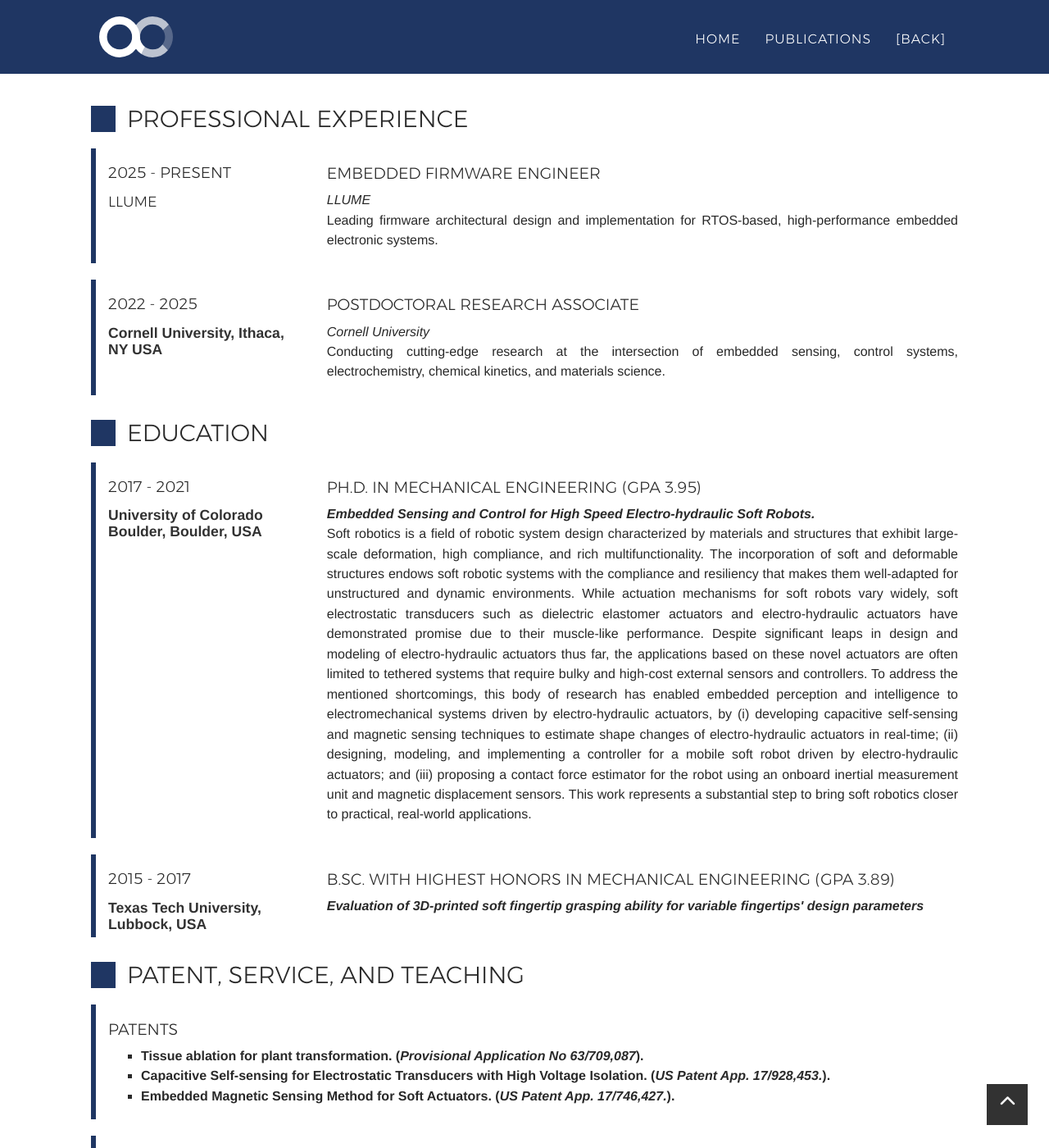
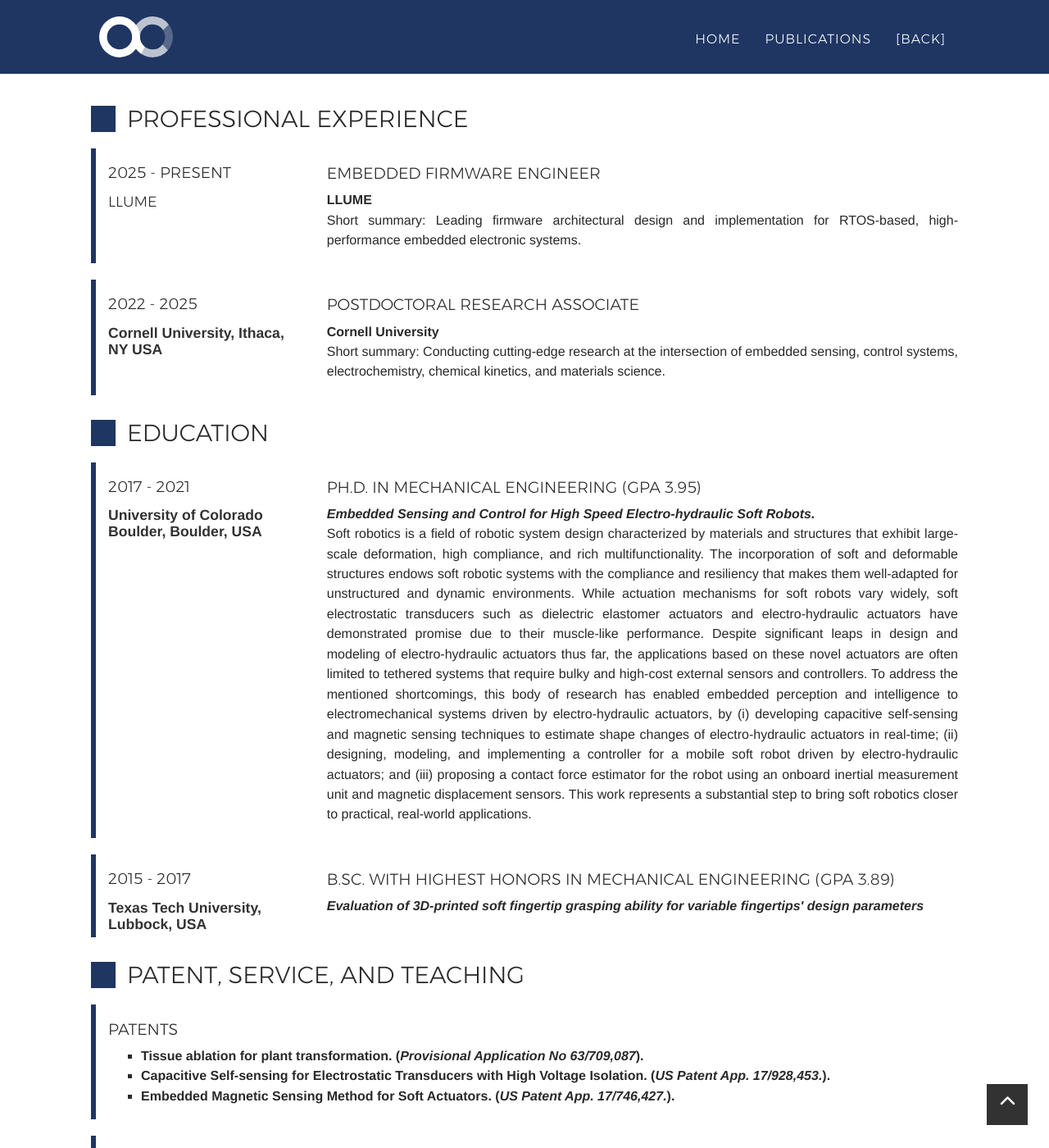
Before and after one commit to KhoiDLy/KhoiDLy.github.io, a Jekyll site: the page built from cv.html, in a window 1280 px wide and 1400 px high, scrolled down 663 px. Shown: the whole window at 82% size. Built offline with Jekyll 4.4.1, drawn with Linux system fonts in a browser that asks for light colours; nearby versions of some CDN libraries; some web fonts are replaced; some of the changed text lies outside the part shown.

Commit message:
Update CV page

```diff
--- a/_data/cv-misc.yml
+++ b/_data/cv-misc.yml
@@ -5,7 +5,7 @@
     - "<b>Embedded Magnetic Sensing Method for Soft Actuators. (<i>US Patent App. 17/746,427.</i>).</b>"
  - title: "Reviewer"
    elems:
-    - "<b>Under review</b>"
+    - "<b>Science Robotics</b>"
     - "<b>Nature Communications</b>"
     - "<b>Advanced Materials</b>"
     - "<b>Soft Robotics </b>"
--- a/_data/cv-professional.yml
+++ b/_data/cv-professional.yml
@@ -1,13 +1,13 @@
  - name: Embedded Firmware Engineer
-   title: LLUME
+   title: <b>LLUME</b>
    start: 2025
    end: present
    location: LLUME
-   description: "Leading firmware architectural design and implementation for RTOS-based, high-performance embedded electronic systems."
+   description: "Short summary: Leading firmware architectural design and implementation for RTOS-based, high-performance embedded electronic systems."
  - name: Postdoctoral Research Associate
-   title: Cornell University
+   title: <b>Cornell University</b>
    start: 2022
    end: 2025
    location: Cornell University, Ithaca, NY USA
    location-link: https://www.cornell.edu/
-   description: "Conducting cutting-edge research at the intersection of embedded sensing, control systems, electrochemistry, chemical kinetics, and materials science."
+   description: "Short summary: Conducting cutting-edge research at the intersection of embedded sensing, control systems, electrochemistry, chemical kinetics, and materials science."
--- a/_includes/cv.html
+++ b/_includes/cv.html
@@ -31,7 +31,7 @@
 
                     <div class="col-md-9">
                         <h2>{{item.name}}</h2>
-                        <p>{% if item.title %}<i>{{item.title}}</i><br>{% endif %}
+                        <p>{% if item.title %}{{item.title}}<br>{% endif %}
                         {% if item.description %}{{item.description}}{% endif %}
                         </p>
                     </div>
```
